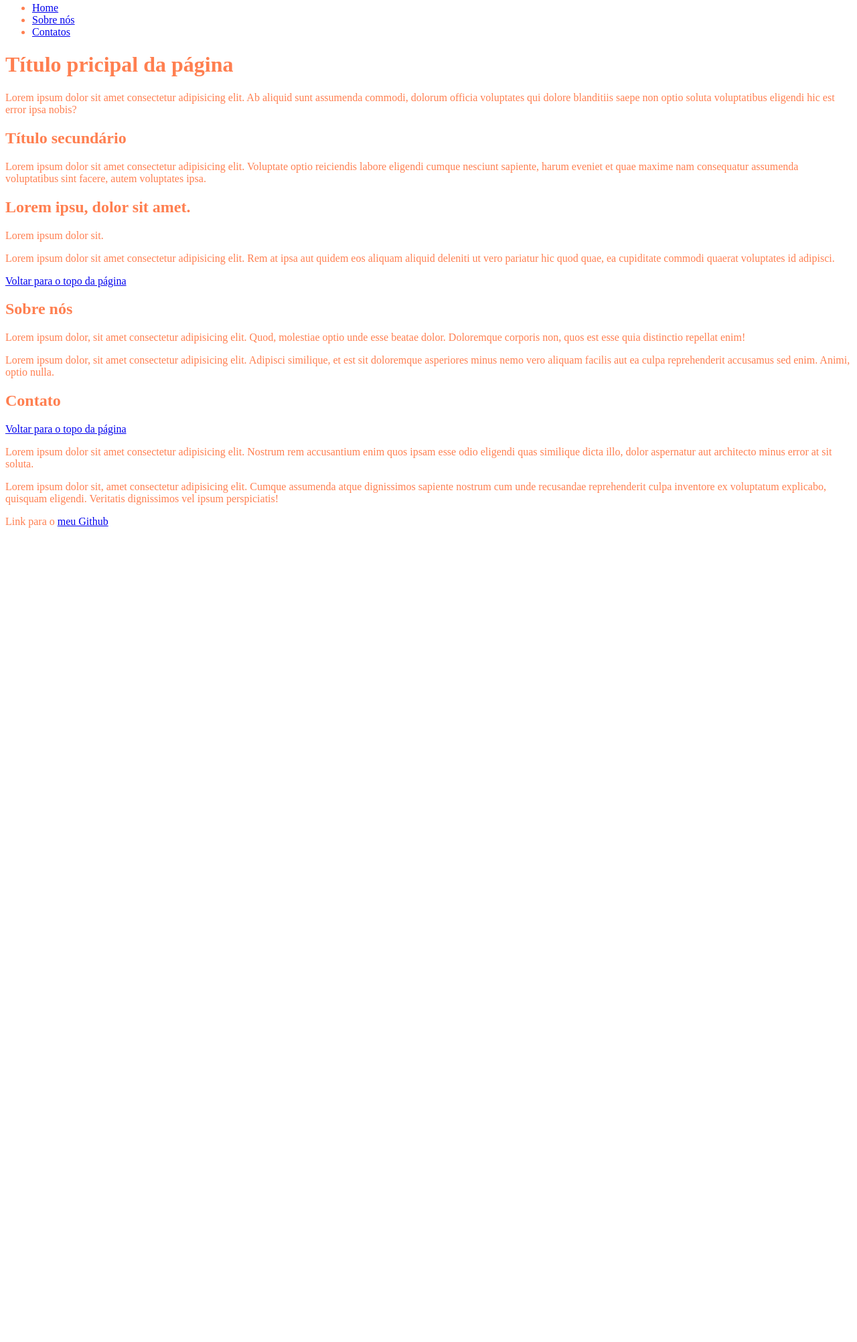
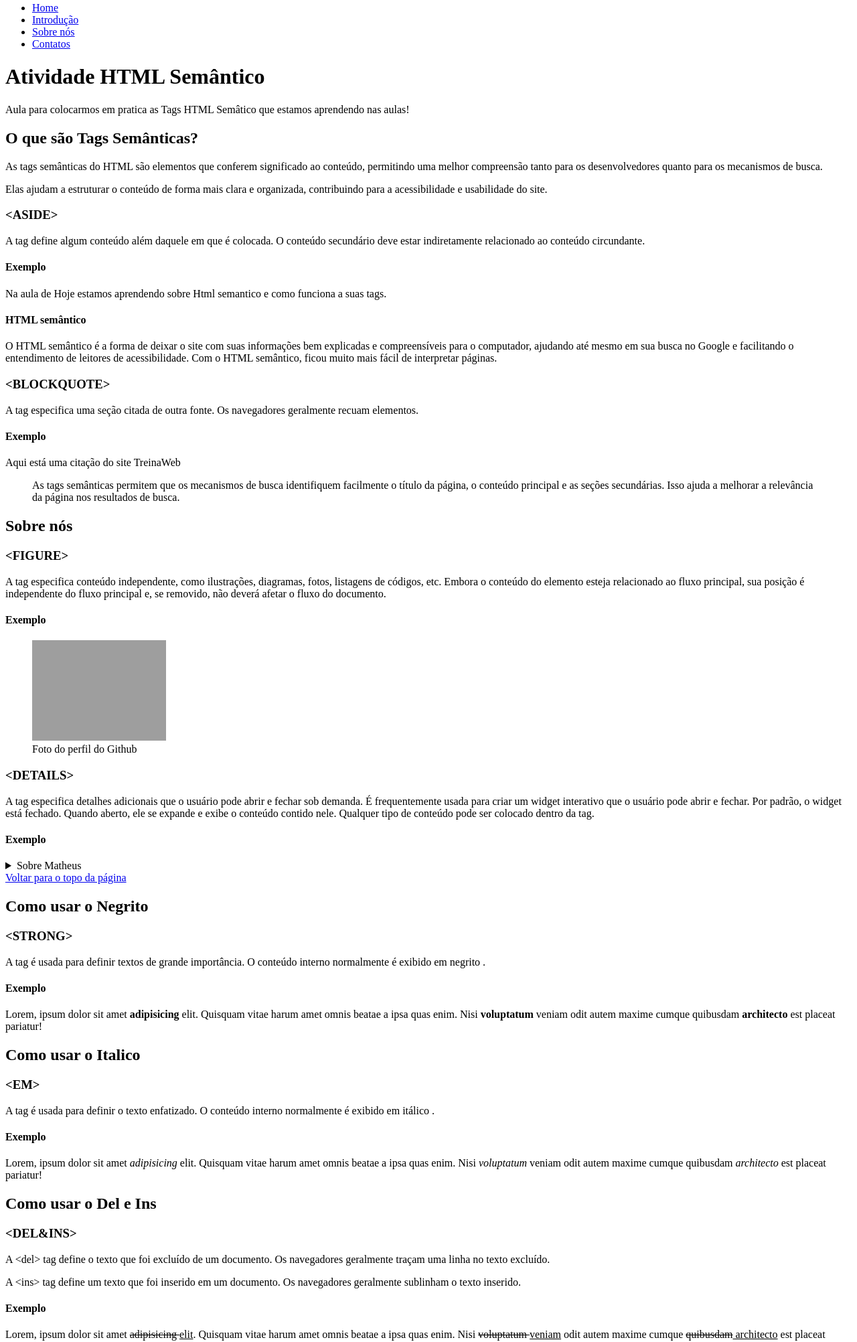
Before and after one commit to MatheusFernandesSantos/html-semantico, a plain HTML site: page index.html in a window 1280 px wide. Shown: the part 13-2017 px from the top of the page at 67% size. Before the commit the page ends 817 px from the top, so only its background shows below. Drawn offline with Linux system fonts and the light colour scheme; grey boxes are pictures that could not be loaded.

Commit message:
Dasafio da Aula 29/08

```diff
--- a/index.html
+++ b/index.html
@@ -5,14 +5,9 @@
     <meta name="viewport" content="width=device-width, initial-scale=1.0">
     <title>HTML Semântico</title>
     <link rel="stylesheet" href="./style.css">
-    <style>
-        body {
-            color: blueviolet;
-        }
-    </style>
 
 </head>
-<body style="color:coral;">
+<body>
     <header id="topo-pagina">
         <nav>
             <!-- Lista Não ordenada -->
@@ -21,7 +16,9 @@
                 <li>
                     <a href="./index.html">Home</a>
                 </li>
-
+                <li>
+                    <a href="#introducao">Introdução</a>
+                </li>
                 <li>
                     <a href="#sobre-nos">Sobre nós</a>
                 </li>
@@ -32,51 +29,123 @@
             </ul>
         </nav>
 
-        <h1>Título pricipal da página</h1>
-        <p>Lorem ipsum dolor sit amet consectetur adipisicing elit. Ab aliquid sunt assumenda commodi, dolorum officia voluptates qui dolore blanditiis saepe non optio soluta voluptatibus eligendi hic est error ipsa nobis?</p>
-
+        <h1>Atividade HTML Semântico</h1>
+        <p>Aula para colocarmos em pratica as Tags HTML Semâtico que estamos aprendendo nas aulas!</p>
     </header>
-    <h2>Título secundário</h2>
-    <p>Lorem ipsum dolor sit amet consectetur adipisicing elit. Voluptate optio reiciendis labore eligendi cumque nesciunt sapiente, harum eveniet et quae maxime nam consequatur assumenda voluptatibus sint facere, autem voluptates ipsa.</p>
 
 
+    <section id="introducao">
         <article>
-        <header>
-            <h1>Lorem ipsu, dolor sit amet.</h1>
-            <p>Lorem ipsum dolor sit.</p>
-            <p>Lorem ipsum dolor sit amet consectetur adipisicing elit. Rem at ipsa aut quidem eos aliquam aliquid deleniti ut vero pariatur hic quod quae, ea cupiditate commodi quaerat voluptates id adipisci.</p>
-        </header>
+            <h2>O que são Tags Semânticas?</h2>
+            <p>As tags semânticas do HTML são elementos que conferem significado ao conteúdo, permitindo uma melhor compreensão tanto para os desenvolvedores quanto para os mecanismos de busca.</p>
+            <p>Elas ajudam a estruturar o conteúdo de forma mais clara e organizada, contribuindo para a acessibilidade e usabilidade do site.</p>
         </article>
+    </section>
+
+    <section>
+        <article>
+            <h3>&lt;ASIDE&gt;</h3>
+            <p>A tag define algum conteúdo além daquele em que é colocada. O conteúdo secundário deve estar indiretamente relacionado ao conteúdo circundante.</p>
+            <h4>Exemplo</h4>
+            <p>Na aula de Hoje estamos aprendendo sobre Html semantico e como funciona a suas tags.</p>
+
+            <aside>
+                <h4>HTML semântico</h4>
+                <p>O HTML semântico é a forma de deixar o site com suas informações bem explicadas e compreensíveis para o computador, ajudando até mesmo em sua busca no Google e facilitando o entendimento de leitores de acessibilidade. Com o HTML semântico, ficou muito mais fácil de interpretar páginas.</p>
+            </aside>
+        </article>
+    </section>
+
+    <section>
+        <article>
+            <h3>&lt;BLOCKQUOTE&gt;</h3>
+            <p>A tag especifica uma seção citada de outra fonte. Os navegadores geralmente recuam elementos.</p>
+            <h4>Exemplo</h4>
+            <p>Aqui está uma citação do site TreinaWeb</p>
+            <blockquote cite="https://www.treinaweb.com.br/blog/semantica-html-o-que-e-e-por-que-e-importante#:~:text=As%20tags%20sem%C3%A2nticas%20permitem%20que,p%C3%A1gina%20nos%20resultados%20de%20busca.">As tags semânticas permitem que os mecanismos de busca identifiquem facilmente o título da página, o conteúdo principal e as seções secundárias. Isso ajuda a melhorar a relevância da página nos resultados de busca.</blockquote>
+        </article>
+    </section>
 
     <section id="sobre-nos">
+        <article>
+            <h2>Sobre nós</h2>
+            <h3>&lt;FIGURE&gt;</h3>
+            <p>A tag especifica conteúdo independente, como ilustrações, diagramas, fotos, listagens de códigos, etc. Embora o conteúdo do elemento esteja relacionado ao fluxo principal, sua posição é independente do fluxo principal e, se removido, não deverá afetar o fluxo do documento.</p>
+            <h4>Exemplo</h4>
+            <figure>
+                <img src="https://avatars.githubusercontent.com/u/78151069?v=4" alt="Matheus Fernandes" width="200">
+                <figcaption>Foto do perfil do Github</figcaption>
+            </figure>
+
+            <h3>&lt;DETAILS&gt;</h3>
+            <p>A tag especifica detalhes adicionais que o usuário pode abrir e fechar sob demanda. É frequentemente usada para criar um widget interativo que o usuário pode abrir e fechar. Por padrão, o widget está fechado. Quando aberto, ele se expande e exibe o conteúdo contido nele. Qualquer tipo de conteúdo pode ser colocado dentro da tag.</p>
+            <h4>Exemplo</h4>
+            <details>
+                <summary>Sobre Matheus</summary>
+                    <p>Sou um profissional na área de TI, com experiência em Manutenção de computadores, implementação de serviços de Redes e Suporte Técnico! formado em Técnico em Redes de Computadores pelo Senai de Informática com a finalidade de Administrar e implantar redes de computadores, dispositivos de comunicação e serviços, de acordo com a necessidade do cliente, seguindo normas técnicas, recomendações do fabricante, boas práticas de mercado e procedimentos da empresa. Comecei minha graduação em Ciência da Computação no primeiro semestre de 2022, só que por motivos financeiros tive que trancar o curso e atualmente estou cursando o ensino superior na UNIVESP, Bacharelado em Ciência de Dados, uma área que tem me interessado. Meu primeiro contato com programação foi com programação em blocos na escola e posteriormente no Técnico de Redes, a qual aprendi um pouco sobre HTML e programação para arduino com C++ utilizando programas e arduino uno para apredizagem. Atualmete estou fazendo um curso de Capacitação profissional para desenvolvimento web do programa FORD ENTER, um curso de programação Front-end oferecido pelo Senai em parceria com a Ford.</p>
+            </details>
 
             <a href="#topo-pagina">Voltar para o topo da página</a>
+        </article>
+    </section>
 
-        <h2>Sobre nós</h2>
+    <section>
+        <article>
+            <h2>Como usar o Negrito</h2>
+            <h3>&ltSTRONG&gt;</h3>
+            <p>A tag é usada para definir textos de grande importância. O conteúdo interno normalmente é exibido em negrito .</p>
+            <h4>Exemplo</h4>
+            <p>Lorem, ipsum dolor sit amet <strong> adipisicing </strong> elit. Quisquam vitae harum amet omnis beatae a ipsa quas enim. Nisi <strong>voluptatum </strong>veniam odit autem maxime cumque quibusdam<strong> architecto</strong> est placeat pariatur!</p>
+        </article>
+    </section>
 
-        <p>Lorem ipsum dolor, sit amet consectetur adipisicing elit. Quod, molestiae optio unde esse beatae dolor. Doloremque corporis non, quos est esse quia distinctio repellat enim!</p>
+    <section>
+        <article>
+            <h2>Como usar o Italico</h2>
+            <h3>&ltEM&gt;</h3>
+            <p>A tag é usada para definir o texto enfatizado. O conteúdo interno normalmente é exibido em itálico .</p>
+            <h4>Exemplo</h4>
+            <p>Lorem, ipsum dolor sit amet <em> adipisicing </em> elit. Quisquam vitae harum amet omnis beatae a ipsa quas enim. Nisi <em>voluptatum </em>veniam odit autem maxime cumque quibusdam<em> architecto</em> est placeat pariatur!</p>
+        </article>
+    </section>
 
-        <p>Lorem ipsum dolor, sit amet consectetur adipisicing elit. Adipisci similique, et est sit doloremque asperiores minus nemo vero aliquam facilis aut ea culpa reprehenderit accusamus sed enim. Animi, optio nulla.</p>
+    <section>
+        <article>
+            <h2>Como usar o Del e Ins</h2>
+            <h3>&ltDEL&INS&gt;</h3>
+            <p>A &ltdel&gt; tag define o texto que foi excluído de um documento. Os navegadores geralmente traçam uma linha no texto excluído.</p>
+            <p>A &ltins&gt; tag define um texto que foi inserido em um documento. Os navegadores geralmente sublinham o texto inserido.</p>
+            <h4>Exemplo</h4>
+            <p>Lorem, ipsum dolor sit amet <del> adipisicing </del> <ins>elit</ins>. Quisquam vitae harum amet omnis beatae a ipsa quas enim. Nisi <del>voluptatum </del><ins>veniam</ins> odit autem maxime cumque <del>quibusdam</del><ins> architecto</ins> est placeat pariatur!</p>
+        </article>
+    </section>
 
+    <section>
+        <article>
+            <h2>Como usar o Sup e Sub</h2>
+            <h3>&ltSUP&SUB&gt;</h3>
+            <p>A  &ltsup&gt; tag define texto sobrescrito. O texto sobrescrito aparece meio caractere acima da linha normal e às vezes é renderizado em uma fonte menor. Texto sobrescrito pode ser usado para notas de rodapé, como WWW <sup>[1]</sup> .</p>
+            <p>A &ltsub&gt; tag define o texto subscrito. O texto subscrito aparece meio caractere abaixo da linha normal e às vezes é renderizado em uma fonte menor. O texto subscrito pode ser usado para fórmulas químicas, como H <sub>2</sub> O.</p>
+            <h4>Exemplo</h4>
+            <p>This text contains <sub>subscript</sub> text.</p>
+            <p>This text contains <sup>superscript</sup> text.</p>
+        </article>
     </section>
 
     <section id="contato">
-        <h1>Contato</h1>
-
-        <a href="#topo-pagina">Voltar para o topo da página</a>
-
-        <p>Lorem ipsum dolor sit amet consectetur adipisicing elit. Nostrum rem accusantium enim quos ipsam esse odio eligendi quas similique dicta illo, dolor aspernatur aut architecto minus error at sit soluta.</p>
-
-        <p>Lorem ipsum dolor sit, amet consectetur adipisicing elit. Cumque assumenda atque dignissimos sapiente nostrum cum unde recusandae reprehenderit culpa inventore ex voluptatum explicabo, quisquam eligendi. Veritatis dignissimos vel ipsum perspiciatis!</p>
-
-    </section>
-
+        <h2>Contato</h2>
+        <h3>&lt;FOOTER&gt;</h3>
+        <p>A tag define um rodapé para um documento ou seção.</p>
+        <h4>Exemplo</h4>
         <footer>
             <!--Proibido -->
             <!-- <header></header> -->
+            <p> Entre em contato <br> <a href="mailto:matheusfsanto.ti@gmail.com">Meu email</a></p>
             <p>Link para o <a href="https://github.com/MatheusFernandesSantos">meu Github</a>
             </p>
+            <p> Link para o <a href="https://www.linkedin.com/in/matheus-fernandes-santos-7a5169204/">meu Linkedin</a></p>
+            <a href="#topo-pagina">Voltar para o topo da página</a>
         </footer>
-
+    </section>
 </body>
 </html>
--- a/style.css
+++ b/style.css
@@ -3,5 +3,5 @@ html {
 }
 
 body {
-    color: crimson;
+    color: ffffff;
 }
```
Lines whose indentation alone changed are shown as unchanged.
